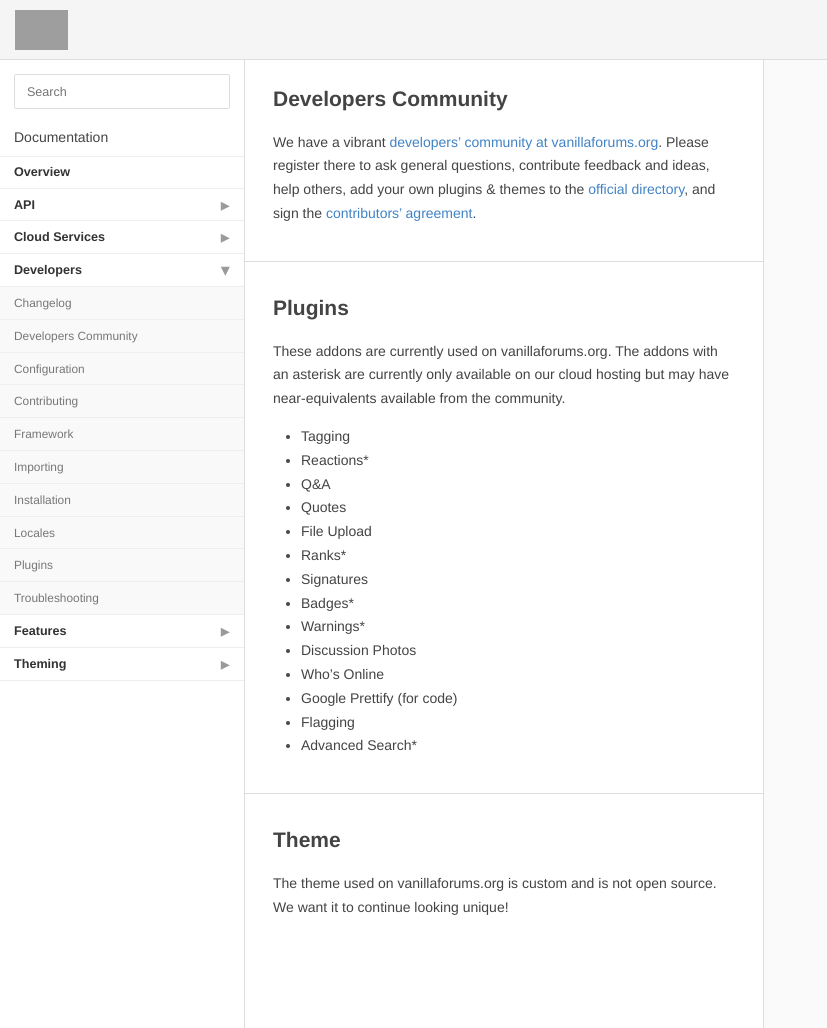
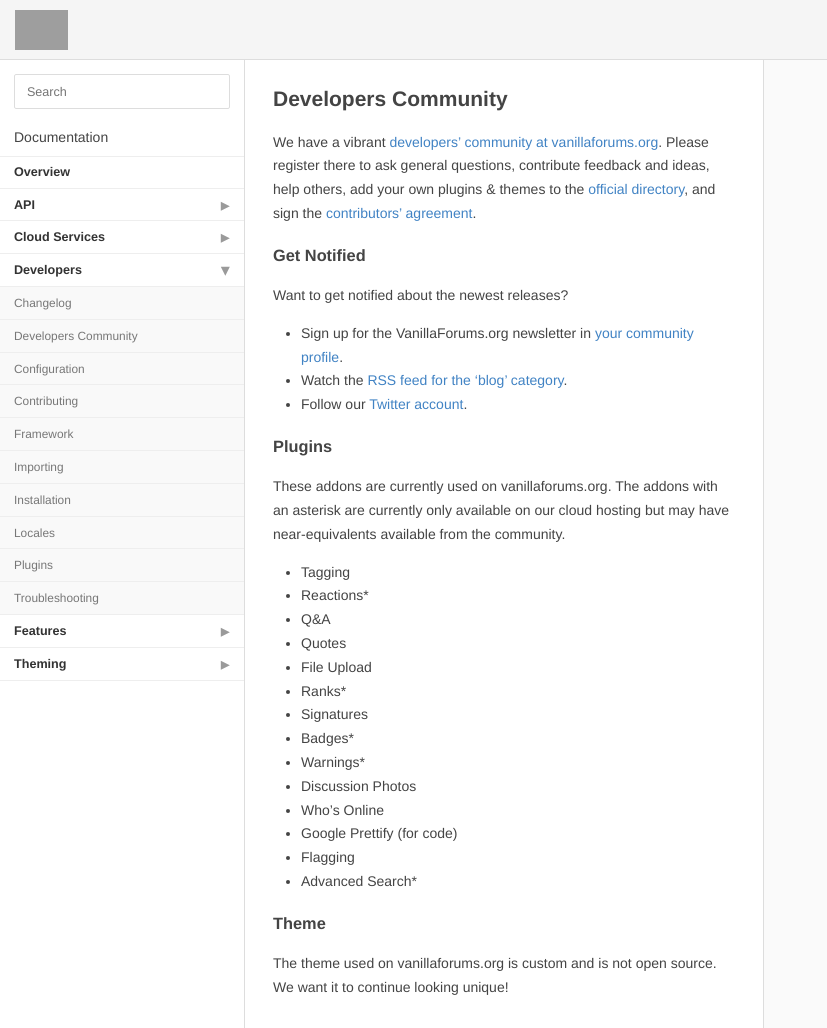
Before and after one commit to hgtonight/vanilladocs, a Jekyll site: the page built from developers/community.md, in a window 1280 px wide and 1028 px high. Shown: the whole window, without its empty margins (0-827 px from the left). Built offline with Jekyll 4.4.1, drawn with Linux system fonts in a browser that asks for light colours; Markdown is read by kramdown in place of the engine named in the settings; grey boxes are pictures that could not be loaded.

Commit message:
Community notifications

```diff
--- a/developers/community.md
+++ b/developers/community.md
@@ -8,7 +8,15 @@
 
 We have a vibrant [developers' community at vanillaforums.org](http://vanillaforums.org/discussion/). Please register there to ask general questions, contribute feedback and ideas, help others, add your own plugins & themes to the [official directory](http://vanillaforums.org/addons), and sign the [contributors' agreement](http://vanillaforums.org/contributors).
 
-## Plugins
+### Get Notified
+
+Want to get notified about the newest releases?
+
+* Sign up for the VanillaForums.org newsletter in [your community profile](http://vanillaforums.org/profile/edit).
+* Watch the [RSS feed for the 'blog' category](http://vanillaforums.org/categories/blog/feed.rss).
+* Follow our [Twitter account](http://twitter.com/vanilla).
+
+### Plugins
 
 These addons are currently used on vanillaforums.org. The addons with an asterisk are currently only available on our cloud hosting but may have near-equivalents available from the community.
 
@@ -27,6 +35,6 @@
 * Flagging
 * Advanced Search*
 
-## Theme
+### Theme
 
 The theme used on vanillaforums.org is custom and is not open source. We want it to continue looking unique!
```
